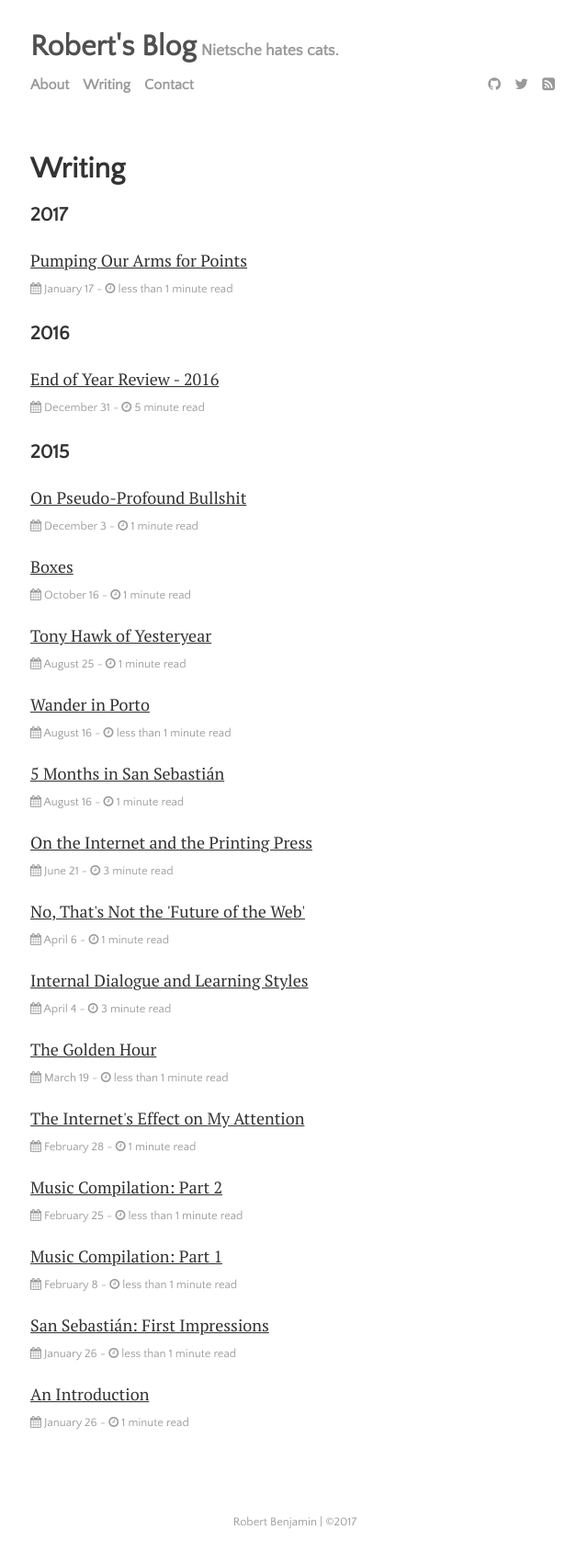
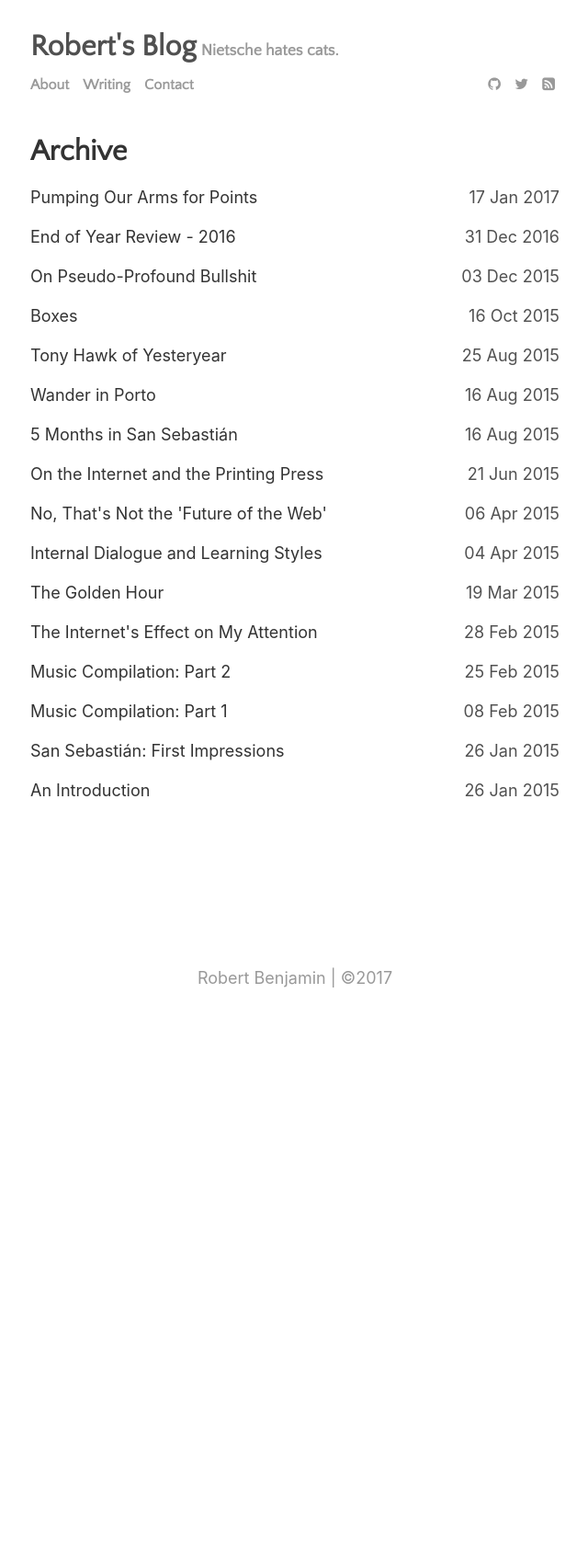
Before and after one commit to robertbenjamin/blog, a Jekyll site: the page built from menu/writing.md, in a window 1280 px wide. Shown: the whole page at 92% size, without its empty margins (319-959 px from the left). Built offline with Jekyll 4.4.1, drawn with Linux system fonts in a browser that asks for light colours; nearby versions of some CDN libraries; our own code applies the rules of GitHub Pages for plain Markdown files; after the commit the page ends 1118 px from its top, so only the background shows below that.

Commit message:
Clean up design - Use native font for body - Fix page titles for archive page - Remove most use cases of Font Awesome

```diff
--- a/_includes/footer.html
+++ b/_includes/footer.html
@@ -1,3 +1,3 @@
 <footer class="footer">
-  <div class="post-date">Robert Benjamin | ©{{ 'now' | date: "%Y" }}</div>
+  Robert Benjamin | ©{{ 'now' | date: "%Y" }}
 </footer>
--- a/_includes/head.html
+++ b/_includes/head.html
@@ -2,9 +2,11 @@
 
   <title>
     {% if page.title == "Home" %}
-      {{ site.data.settings.title }} | {{ site.data.settings.tagline }}
+      {{ site.data.settings.title }}
+    {% else if page.title %}
+      {{ page.title }} | {{ site.data.settings.title }}
     {% else %}
-      {{ page.title }} | {{ site.data.settings.title }}
+      {{ site.data.settings.title }}
     {% endif %}
   </title>
 
--- a/_includes/read-time.html
+++ /dev/null
@@ -1,21 +0,0 @@
-{% if post.layout != post %}
-  {% assign words = post.content | strip_html | number_of_words %}
-  {% if words < 180 %}
-    less than 1 minute read
-  {% elsif words < 360 %}
-    1 minute read
-  {% else %}
-    {{ words | divided_by:180 }} minute read
-  {% endif %}
-{% endif %}
-
-{% if post.layout == post %}
-  {% assign words = content | number_of_words %}
-  {% if words < 180 %}
-    less than 1 minute read
-  {% elsif words < 360 %}
-    1 minute read
-  {% else %}
-    {{ words | divided_by:180 }} minute read
-  {% endif %}
-{% endif %}
--- a/_layouts/post.html
+++ b/_layouts/post.html
@@ -12,7 +12,7 @@ layout: default
 
 {{ content }}
 
-<span class="post-date">
+<!-- <span class="post-date">
   Written on
   {% assign d = page.date | date: "%-d"  %}
   {{ page.date | date: "%B" }}
@@ -28,9 +28,9 @@ layout: default
   {% else %}
     {{ site.data.authors.primary.name }}
   {% endif %}
-</span>
+</span> -->
 
-{% include social-sharing.html %}
+<!-- {% include social-sharing.html %} -->
 
 <!-- {% include related-posts.html %} -->
 
--- a/assets/css/main.css
+++ b/assets/css/main.css
@@ -3,7 +3,7 @@
 */
 
 body {
-  font-family: "PT Serif", Georgia, "Times New Roman", serif;
+  font-family: -apple-system, BlinkMacSystemFont, “Segoe UI”, Roboto, Helvetica, Arial, sans-serif;
   font-size: 18px;
   color: #515151;
   line-height: 1.75rem;
@@ -33,13 +33,12 @@ h1, h2, h3, h4, h5, h6 {
 }
 
 a {
-  text-decoration: underline;
+  text-decoration: none;
   color: #333;
 }
 
 a:hover {
-  color: black;
-  border-bottom: none;
+  color: #1e6ce3;
 }
 
 img {
@@ -61,6 +60,10 @@ blockquote {
 */
 
 .container {
+  display: flex;
+  min-height: 100vh;
+  flex-direction: column;
+
   margin-left: auto;
   margin-right: auto;
   width: 615px;
@@ -87,12 +90,11 @@ blockquote {
 .masthead {
   padding-top: 0.5rem;
   padding-bottom: 0.5rem;
-  margin-bottom: 4rem;
-  font-family: "Quattrocento Sans", sans-serif;
+  margin-bottom: 1rem;
 }
 
 .masthead a:hover {
-  color:black;
+  color: black;
 }
 
 .masthead-title a {
@@ -126,6 +128,7 @@ blockquote {
 */
 
 .post-container {
+  flex: 1;
   margin-bottom: 4rem;
 }
 
@@ -135,13 +138,10 @@ blockquote {
   list-style: none;
 }
 
-.post-date {
-  display: block;
-  margin-top:3px;
-  margin-bottom: 1rem;
-  color: #9a9a9a;
-  font-family: 'Quattrocento Sans', sans-serif;
-  font-size:0.8rem;
+.post {
+  display: flex;
+  justify-content: space-between;
+  margin-bottom: 15px;
 }
 
 @media (max-width: 30rem) {
@@ -208,16 +208,6 @@ blockquote {
   color: #999;
   text-align: center;
   margin: 2rem;
-}
-
-.footer a {
-  color: #999;
-  padding: 10px;
-  text-decoration: none;
-}
-
-.footer a:hover {
-  color: #333;
 }
 
 /*
--- a/index.html
+++ b/index.html
@@ -8,6 +8,9 @@ title: Home
   <h1>
     <a href="{{ site.github.url }}{{ post.url }}">{{ post.title }}</a>
   </h1>
+  <p>
+    <span class="post-date">{{ post.date | date_to_string }}</span>
+  </p>
   {% if post.image.feature %}
   <div class="thumbnail-container">
     <a href="{{ site.github.url }}{{ post.url }}"><img src="{{ site.github.url }}/assets/img/{{ post.image.feature }}"></a>
@@ -15,7 +18,6 @@ title: Home
   {% endif %}
   <p>
     {{ post.content | strip_html | truncate: 350 }} <a href="{{ site.github.url }}{{ post.url }}">Read more</a>
-    <span class="post-date"><i class="fa fa-calendar" aria-hidden="true"></i> {{ post.date | date_to_string }} - <i class="fa fa-clock-o" aria-hidden="true"></i> {% include read-time.html %}</span>
   </p>
 </div>
 {% endfor %}
--- a/menu/writing.md
+++ b/menu/writing.md
@@ -1,24 +1,12 @@
 ---
-layout: page
-title: Writing
+title: 'Archive'
 ---
+
 <ul class="posts">
   {% for post in site.posts %}
-
-    {% unless post.next %}
-      <h3>{{ post.date | date: '%Y' }}</h3>
-    {% else %}
-      {% capture year %}{{ post.date | date: '%Y' }}{% endcapture %}
-      {% capture nyear %}{{ post.next.date | date: '%Y' }}{% endcapture %}
-      {% if year != nyear %}
-        <h3>{{ post.date | date: '%Y' }}</h3>
-      {% endif %}
-    {% endunless %}
-
-    <li itemscope>
-      <a href="{{ site.github.url }}{{ post.url }}">{{ post.title }}</a>
-      <p class="post-date"><span><i class="fa fa-calendar" aria-hidden="true"></i> {{ post.date | date: "%B %-d" }} - <i class="fa fa-clock-o" aria-hidden="true"></i> {% include read-time.html %}</span></p>
+    <li class="post">
+      <a class="link" href="{{ site.github.url }}{{ post.url }}">{{ post.title }}</a>
+      <div class="date">{{ post.date | date_to_string }}</div>
     </li>
-
   {% endfor %}
 </ul>
```
